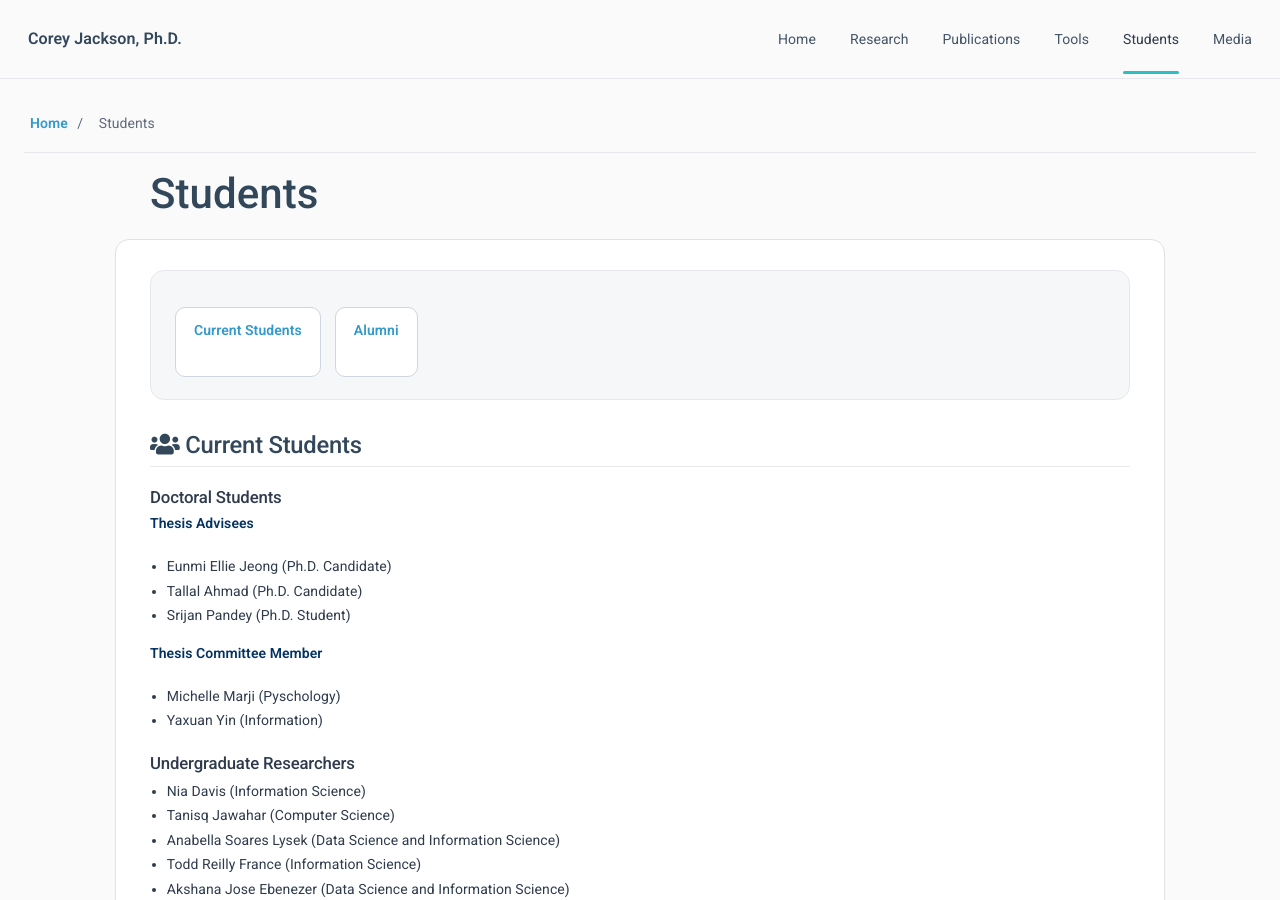
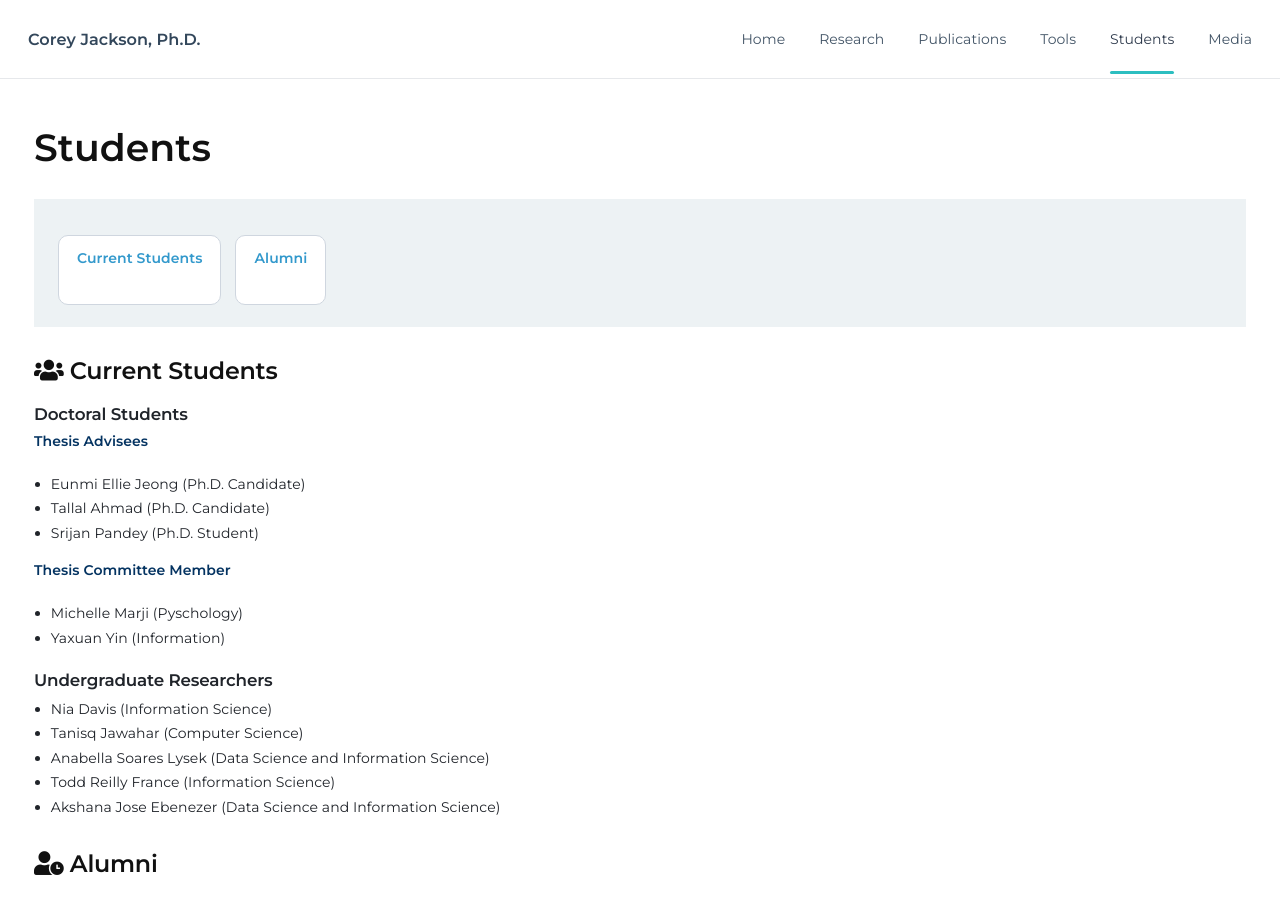
Before and after one commit to cjacks04/cjacks04.github.io, a Jekyll site: the page built from students.md, in a window 1280 px wide and 900 px high. Built offline with Jekyll 4.4.1, drawn with Linux system fonts in a browser that asks for light colours; nearby versions of some CDN libraries; a style sheet for code colours, icons or effects is not loaded.

Commit message:
Apply flat layout and remove breadcrumbs

```diff
--- a/_layouts/page.html
+++ b/_layouts/page.html
@@ -14,6 +14,7 @@
 
     <link rel="stylesheet" href="{{ '/assets/css/style.css' | relative_url }}">
     <link rel="stylesheet" href="{{ '/assets/css/accessibility-mobile.css' | relative_url }}">
+    <link rel="stylesheet" href="{{ '/assets/css/sitewide-flat.css' | relative_url }}">
     {% if page.extra_css %}
     <link rel="stylesheet" href="{{ page.extra_css | relative_url }}">
     {% endif %}
@@ -25,12 +26,6 @@
     {% include site-nav.html %}
 
     <main class="site-shell page-shell" id="main-content">
-      <div class="breadcrumb" aria-label="Breadcrumb">
-        <a href="{{ '/' | relative_url }}">Home</a>
-        <span aria-hidden="true">/</span>
-        <span aria-current="page">{{ page.title }}</span>
-      </div>
-
       <div class="page-header">
         <h1>{{ page.title }}</h1>
       </div>
```
